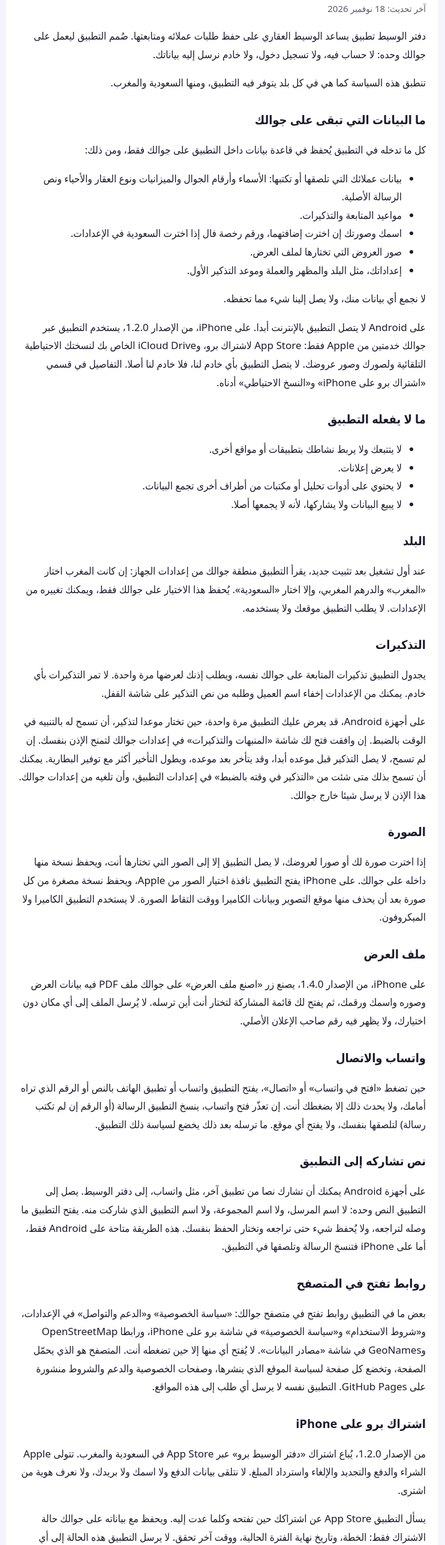
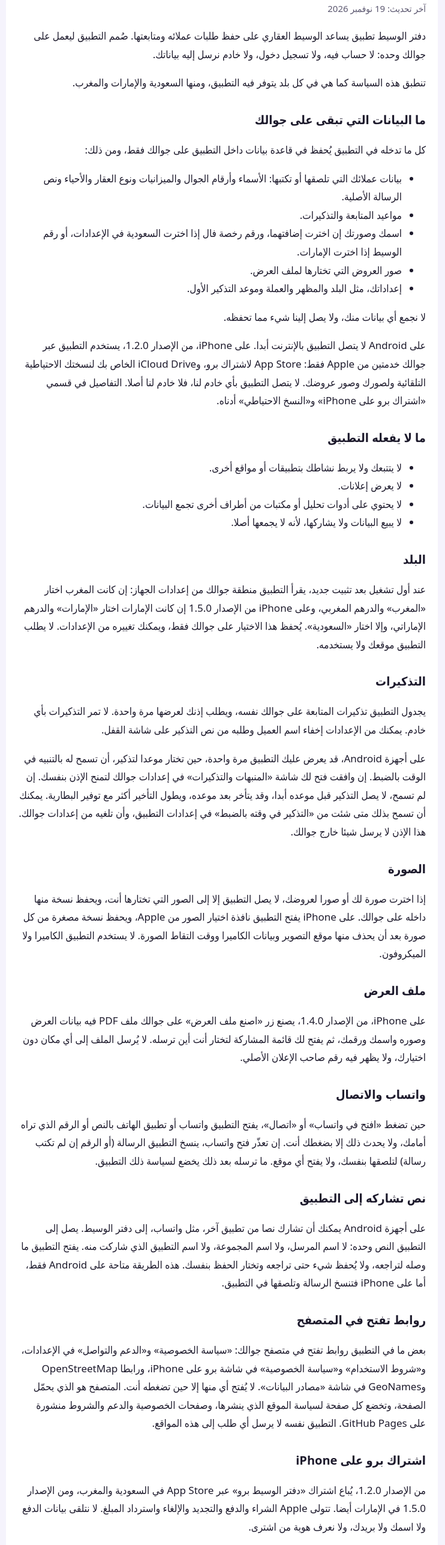
Before and after one commit to tornidomaroc-web/daftar-alwaseet-site, a plain HTML site: page privacy.html in a window 1280 px wide. Shown: the part 140-2716 px from the top of the page at 60% size, without its empty margins (270-1012 px from the left). Drawn offline with Linux system fonts and the light colour scheme.

Commit message:
UAE (iOS 1.5.0): privacy, terms, support and home pages
Owner-approved texts, exact: UAE named among the countries, broker number
under UAE, region preselect for the UAE on iPhone from 1.5.0, Pro sold in
the UAE from 1.5.0, a UAE setup question on the support page, district
lists in the plural on the home and privacy pages. Dates 19 November 2026.

Co-Authored-By: Claude Opus 5.5 <noreply@anthropic.com>

```diff
--- a/privacy.html
+++ b/privacy.html
@@ -10,17 +10,17 @@
 <main>
 <p class="back"><a href="index.html">دفتر الوسيط</a></p>
 <h1>سياسة الخصوصية</h1>
-<p class="muted">آخر تحديث: 18 نوفمبر 2026</p>
+<p class="muted">آخر تحديث: 19 نوفمبر 2026</p>
 
 <p>دفتر الوسيط تطبيق يساعد الوسيط العقاري على حفظ طلبات عملائه ومتابعتها. صُمم التطبيق ليعمل على جوالك وحده: لا حساب فيه، ولا تسجيل دخول، ولا خادم نرسل إليه بياناتك.</p>
-<p>تنطبق هذه السياسة كما هي في كل بلد يتوفر فيه التطبيق، ومنها السعودية والمغرب.</p>
+<p>تنطبق هذه السياسة كما هي في كل بلد يتوفر فيه التطبيق، ومنها السعودية والإمارات والمغرب.</p>
 
 <h2>ما البيانات التي تبقى على جوالك</h2>
 <p>كل ما تدخله في التطبيق يُحفظ في قاعدة بيانات داخل التطبيق على جوالك فقط، ومن ذلك:</p>
 <ul>
 <li>بيانات عملائك التي تلصقها أو تكتبها: الأسماء وأرقام الجوال والميزانيات ونوع العقار والأحياء ونص الرسالة الأصلية.</li>
 <li>مواعيد المتابعة والتذكيرات.</li>
-<li>اسمك وصورتك إن اخترت إضافتهما، ورقم رخصة فال إذا اخترت السعودية في الإعدادات.</li>
+<li>اسمك وصورتك إن اخترت إضافتهما، ورقم رخصة فال إذا اخترت السعودية في الإعدادات، أو رقم الوسيط إذا اخترت الإمارات.</li>
 <li>صور العروض التي تختارها لملف العرض.</li>
 <li>إعداداتك، مثل البلد والمظهر والعملة وموعد التذكير الأول.</li>
 </ul>
@@ -36,7 +36,7 @@
 </ul>
 
 <h2>البلد</h2>
-<p>عند أول تشغيل بعد تثبيت جديد، يقرأ التطبيق منطقة جوالك من إعدادات الجهاز: إن كانت المغرب اختار «المغرب» والدرهم المغربي، وإلا اختار «السعودية». يُحفظ هذا الاختيار على جوالك فقط، ويمكنك تغييره من الإعدادات. لا يطلب التطبيق موقعك ولا يستخدمه.</p>
+<p>عند أول تشغيل بعد تثبيت جديد، يقرأ التطبيق منطقة جوالك من إعدادات الجهاز: إن كانت المغرب اختار «المغرب» والدرهم المغربي، وعلى iPhone من الإصدار 1.5.0 إن كانت الإمارات اختار «الإمارات» والدرهم الإماراتي، وإلا اختار «السعودية». يُحفظ هذا الاختيار على جوالك فقط، ويمكنك تغييره من الإعدادات. لا يطلب التطبيق موقعك ولا يستخدمه.</p>
 
 <h2>التذكيرات</h2>
 <p>يجدول التطبيق تذكيرات المتابعة على جوالك نفسه، ويطلب إذنك لعرضها مرة واحدة. لا تمر التذكيرات بأي خادم. يمكنك من الإعدادات إخفاء اسم العميل وطلبه من نص التذكير على شاشة القفل.</p>
@@ -58,7 +58,7 @@
 <p>بعض ما في التطبيق روابط تفتح في متصفح جوالك: «سياسة الخصوصية» و«الدعم والتواصل» في الإعدادات، و«شروط الاستخدام» و«سياسة الخصوصية» في شاشة برو على iPhone، ورابطا OpenStreetMap وGeoNames في شاشة «مصادر البيانات». لا يُفتح أي منها إلا حين تضغطه أنت. المتصفح هو الذي يحمّل الصفحة، وتخضع كل صفحة لسياسة الموقع الذي ينشرها، وصفحات الخصوصية والدعم والشروط منشورة على GitHub Pages. التطبيق نفسه لا يرسل أي طلب إلى هذه المواقع.</p>
 
 <h2>اشتراك برو على iPhone</h2>
-<p>من الإصدار 1.2.0، يُباع اشتراك «دفتر الوسيط برو» عبر App Store في السعودية والمغرب. تتولى Apple الشراء والدفع والتجديد والإلغاء واسترداد المبلغ. لا نتلقى بيانات الدفع ولا اسمك ولا بريدك، ولا نعرف هوية من اشترى.</p>
+<p>من الإصدار 1.2.0، يُباع اشتراك «دفتر الوسيط برو» عبر App Store في السعودية والمغرب، ومن الإصدار 1.5.0 في الإمارات أيضا. تتولى Apple الشراء والدفع والتجديد والإلغاء واسترداد المبلغ. لا نتلقى بيانات الدفع ولا اسمك ولا بريدك، ولا نعرف هوية من اشترى.</p>
 <p>يسأل التطبيق App Store عن اشتراكك حين تفتحه وكلما عدت إليه. ويحفظ مع بياناته على جوالك حالة الاشتراك فقط: الخطة، وتاريخ نهاية الفترة الحالية، ووقت آخر تحقق. لا يرسل التطبيق هذه الحالة إلى أي خادم، ولا يأخذها من نسخة تسترجعها، بل يسأل App Store من جديد.</p>
 <p>على Android لا يوجد اشتراك، ولا يحتوي التطبيق على أي أداة للشراء.</p>
 
@@ -85,7 +85,7 @@
 <p>التطبيق موجه إلى الوسطاء العقاريين، وليس موجها إلى الأطفال.</p>
 
 <h2>مصادر البيانات</h2>
-<p>أسماء الأحياء في التطبيق مأخوذة من قائمة محفوظة داخله، بُنيت من مصدرين مفتوحين: © OpenStreetMap contributors بترخيص ODbL 1.0، وGeoNames بترخيص CC BY 4.0. التفاصيل في <a href="index.html#credits">الصفحة الرئيسية</a>.</p>
+<p>أسماء الأحياء في التطبيق مأخوذة من قوائم محفوظة داخله، بُنيت من مصدرين مفتوحين: © OpenStreetMap contributors بترخيص ODbL 1.0، وGeoNames بترخيص CC BY 4.0. التفاصيل في <a href="index.html#credits">الصفحة الرئيسية</a>.</p>
 
 <h2>التغييرات على هذه السياسة</h2>
 <p>إذا تغيرت هذه السياسة نشرنا النسخة الجديدة في هذه الصفحة مع تاريخ آخر تحديث.</p>
```
Also changed, not shown: index.html (+2 -2 lines), support.html (+4 -1 lines), terms.html (+2 -2 lines).
